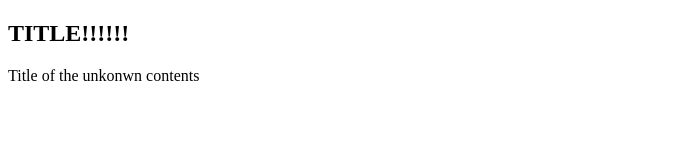
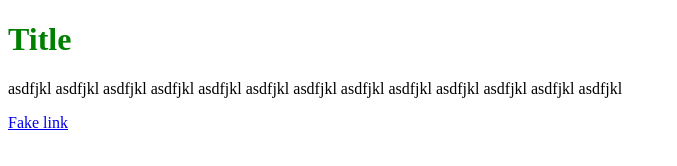
Before and after one commit to fkxodls/Kakao-clone-1, a plain HTML site: page index.html in a window 1280 px wide. Shown: the whole page, without its empty margins (0-677 px from the left). Drawn offline with Linux system fonts and the light colour scheme.

Commit message:
first css

```diff
--- a/index.html
+++ b/index.html
@@ -5,17 +5,13 @@
     <meta name="author" content="Tae In Ra">
     <meta name="description" content="Welcome to my Kakao-clone">
     <meta http-equiv="X-UA-Compatible" content="ie=edge">
+    <link href="style.css" rel="stylesheet">
     <title>This it the Kakao-clone</title>
 </head>
 <body>
-    <section>
-        <header>
-            <h1>TITLE!!!!!!</h1>
-        </header>
-    </section>
+    <h1>Title</h1>
+    <p>asdfjkl asdfjkl asdfjkl asdfjkl asdfjkl asdfjkl asdfjkl asdfjkl asdfjkl asdfjkl asdfjkl asdfjkl asdfjkl</p>
+    <a href="#">Fake link</a>
 
-    <div>
-        <header>Title of the unkonwn contents</header>
-    </div>
 </body>
 </html>
--- /dev/null
+++ b/style.css
@@ -0,0 +1,3 @@
+h1{
+    color:green
+}
```
